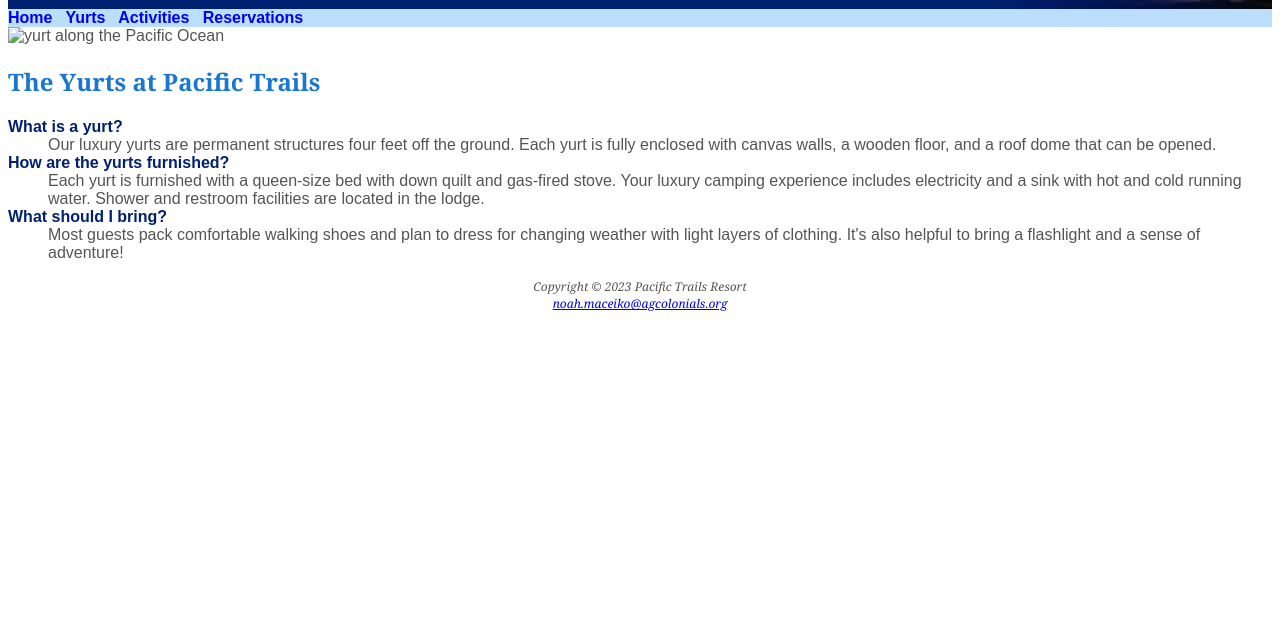
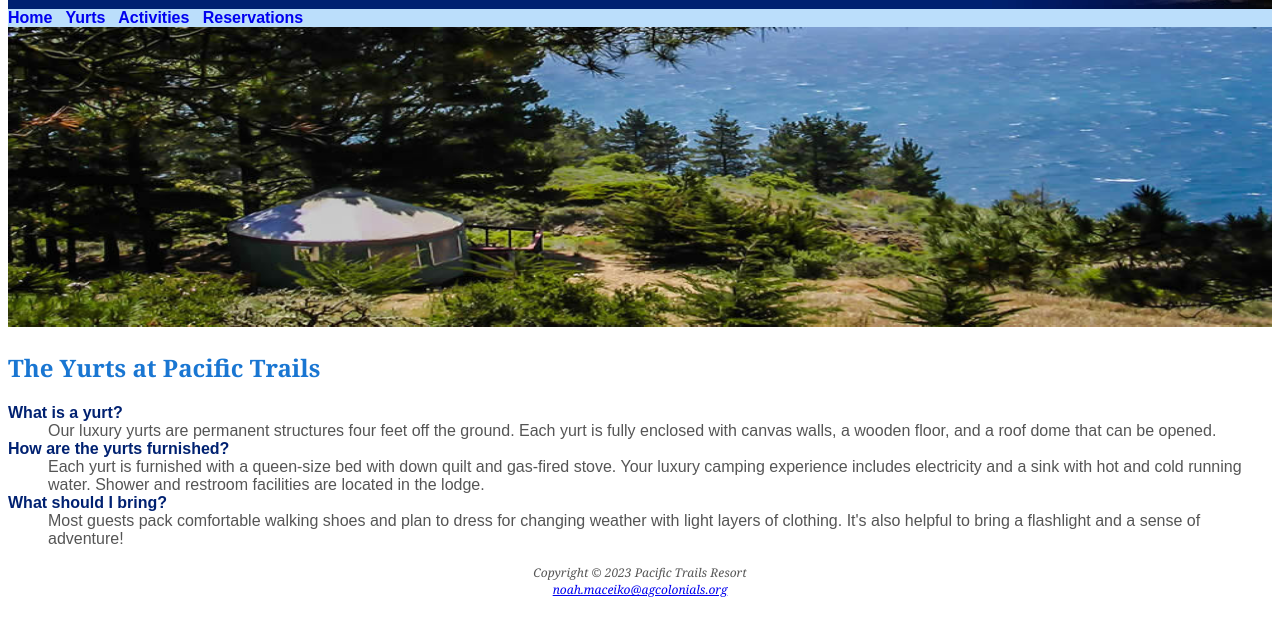
Before and after one commit to NMaceiko/pacific_trails_assignment1, a plain HTML site: page yurts.html in a window 1280 px wide. Shown: the part 76-712 px from the top of the page. Drawn offline with Linux system fonts and the light colour scheme.

Commit message:
Update yurts.html

```diff
--- a/yurts.html
+++ b/yurts.html
@@ -21,7 +21,7 @@
 </nav>
 
 <div>
-    <img src="images/yurt.jpg" width="100%" height="300" alt="yurt along the Pacific Ocean">
+    <img src="yurt.jpg" width="100%" height="300" alt="yurt along the Pacific Ocean">
 </div>
 
 <main>
```
